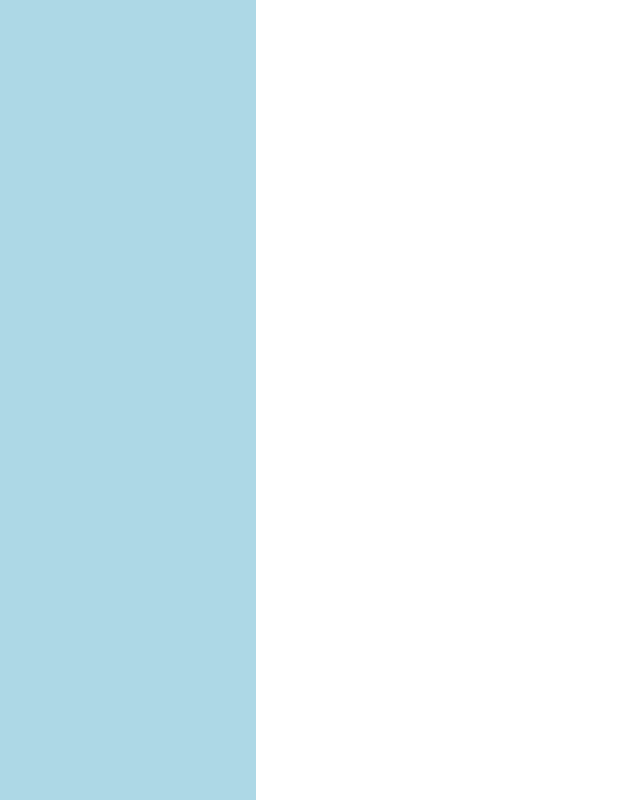
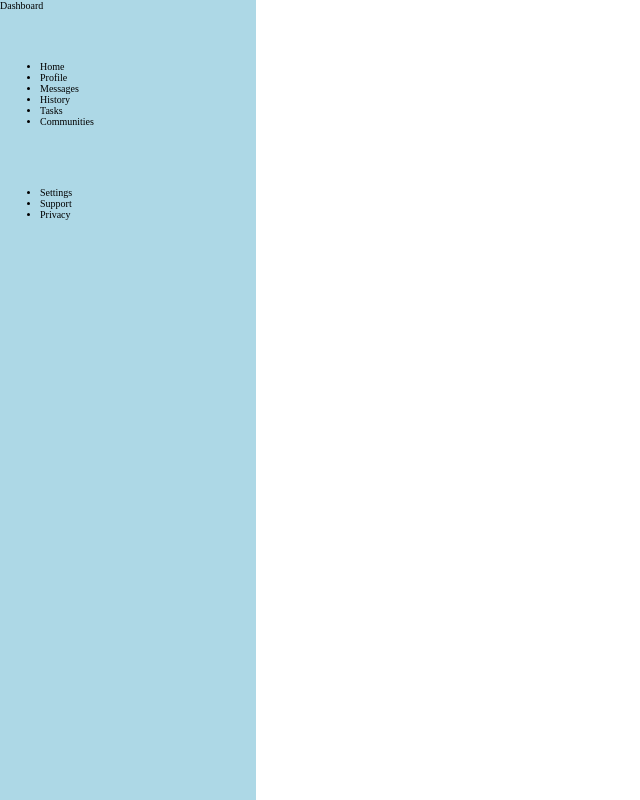
Before and after one commit to Daricio/admin-dashboard, a plain HTML site: page index.html in a window 1280 px wide. Shown: the whole page, without its empty margins (0-640 px from the left). Drawn offline with Linux system fonts and the light colour scheme.

Commit message:
Add sidebar layout

```diff
--- a/index.html
+++ b/index.html
@@ -8,7 +8,27 @@
   </head>
   <body>
     <div class="header"></div>
-    <div class="sidebar"></div>
+    <div class="sidebar">
+      <div class="branding">
+        <!-- <img src="" alt="" class="logo"> -->
+        <div>Dashboard</div>
+      </div>
+      <nav class="nav">
+        <ul>
+          <li>Home</li>
+          <li>Profile</li>
+          <li>Messages</li>
+          <li>History</li>
+          <li>Tasks</li>
+          <li>Communities</li>
+        </ul>
+        <ul>
+          <li>Settings</li>
+          <li>Support</li>
+          <li>Privacy</li>
+        </ul>
+      </nav>
+    </div>
     <div class="main"></div>
   </body>
 </html>
--- a/style.css
+++ b/style.css
@@ -1,12 +1,13 @@
 :root {
   box-sizing: border-box;
+  font-size: 62.5%;
 }
 
 *, ::before, ::after {
   box-sizing: inherit;
 }
 
-/* TODO: basic page layout */
+/* TODO: sidebar layout */
 body {
   margin: 0;
   min-height: 100vh;
@@ -18,4 +19,12 @@ body {
 .sidebar {
   grid-row: 1 / 3;
   background-color: lightblue;
+  display: grid;
+  gap: 4rem;
+  align-content: start;
 }
+
+.sidebar nav {
+  display: grid;
+  gap: 4rem;
+}
```
